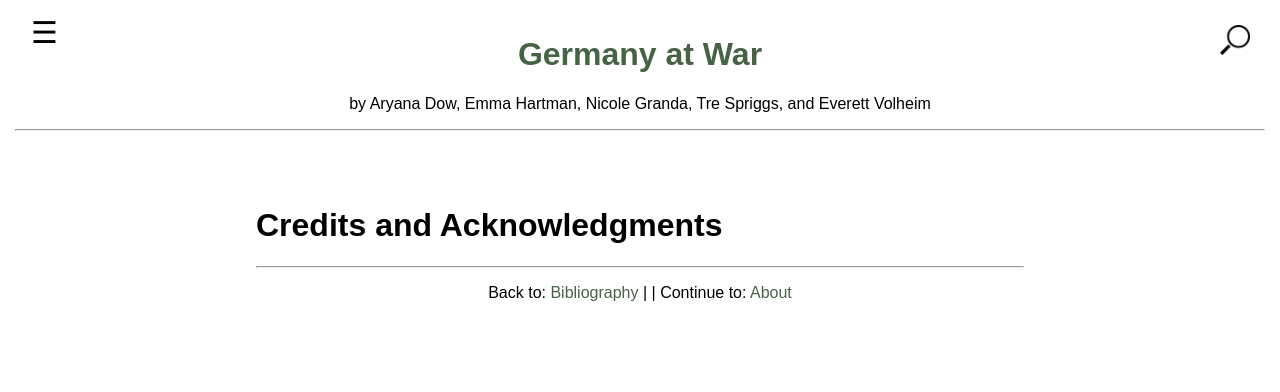
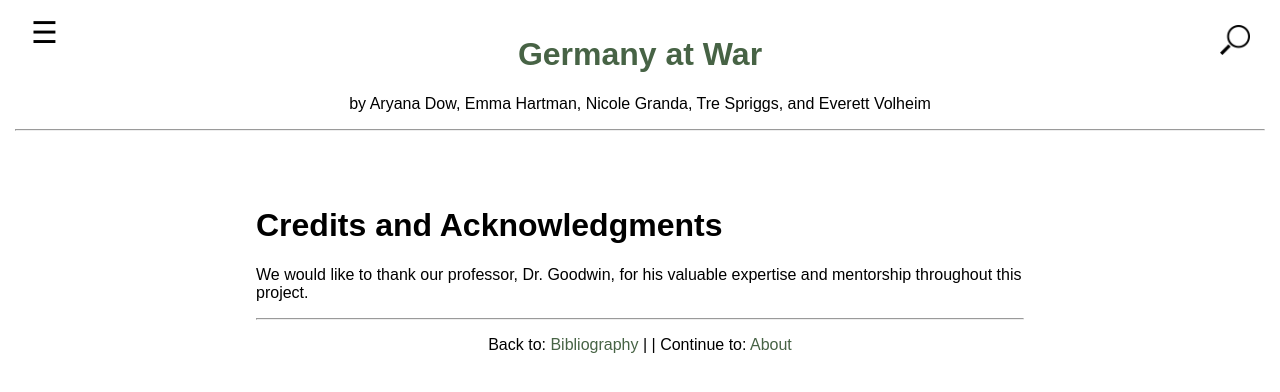
Before and after one commit to EVolheim/VOLHEIM-EVERETT-3931, a Jekyll site: the page built from 006_credits_acknowledgments.md, in a window 1280 px wide. Shown: the top 392 px of the page. Built offline with Jekyll 4.4.1, drawn with Linux system fonts in a browser that asks for light colours.

Commit message:
Update 006_credits_acknowledgments.md

```diff
--- a/006_credits_acknowledgments.md
+++ b/006_credits_acknowledgments.md
@@ -5,3 +5,5 @@ number: 6
 ---
 
 # Credits and Acknowledgments
+
+We would like to thank our professor, Dr. Goodwin, for his valuable expertise and mentorship throughout this project.
```
